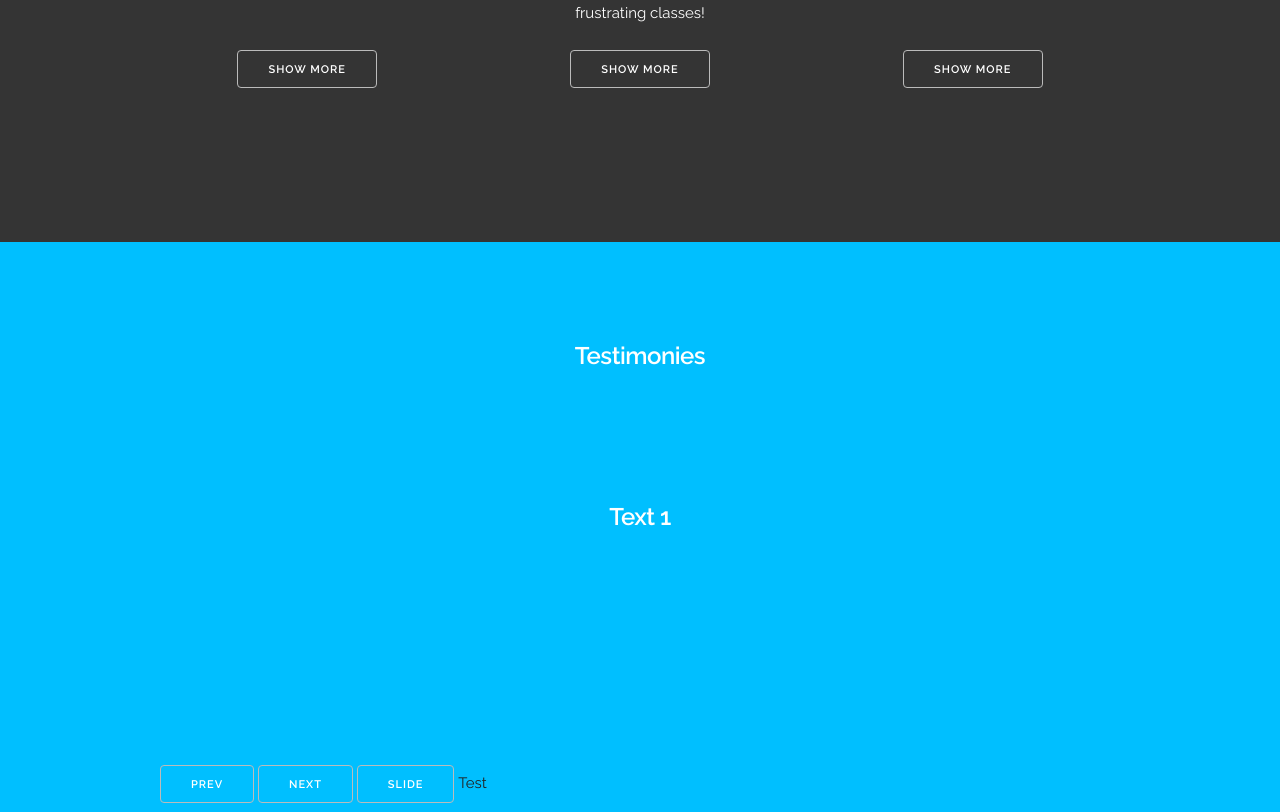
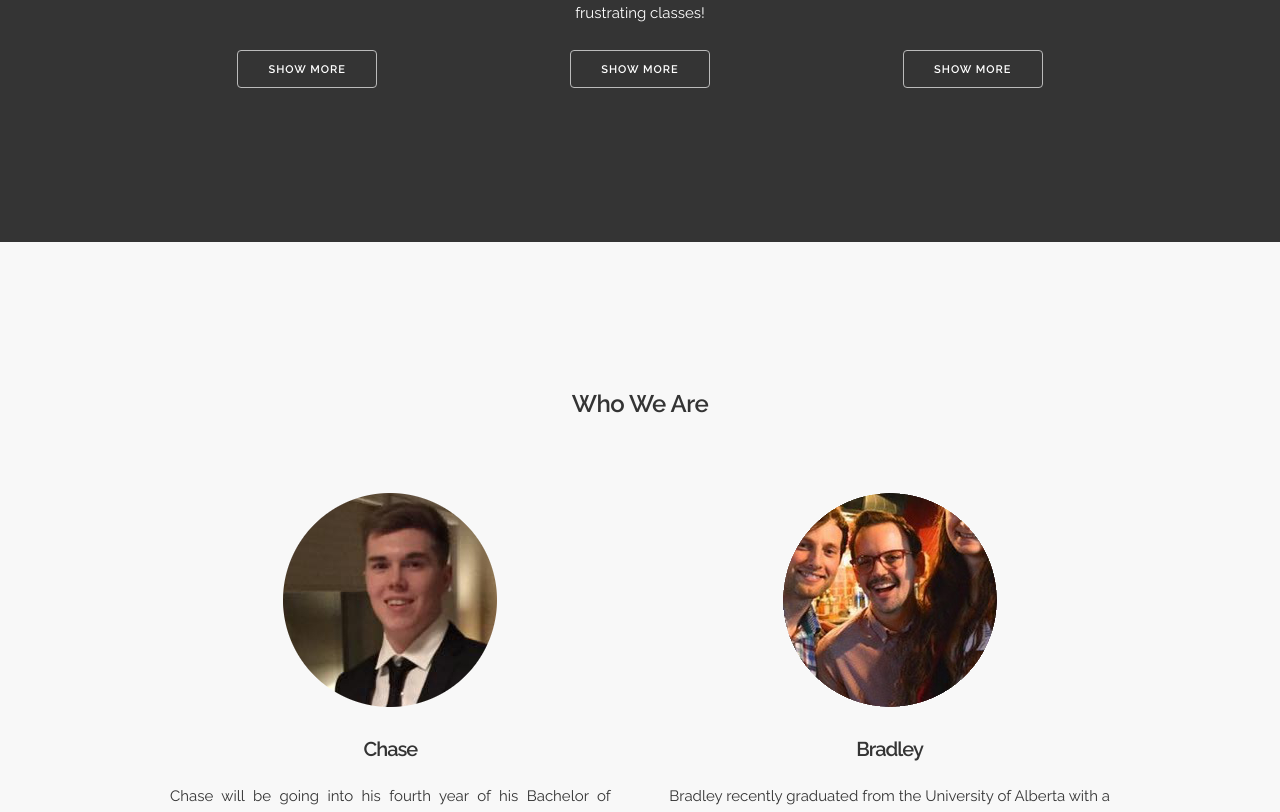
Before and after one commit to chickendiver/BreezeWebsite, a PHP site: page / in a window 1280 px wide. Shown: the part 1209-2021 px from the top of the page. Run offline with PHP 8.4, Linux system fonts and the light colour scheme; some libraries are stand-ins or nearby versions.

Commit message:
removed testimonies band

```diff
--- a/index.php
+++ b/index.php
@@ -154,7 +154,7 @@
       </div> <!-- End Container -->
   </div> <!-- End Band -->
 
-  <div class = "band testimonies" id = "testimonies">
+  <div class = "band testimonies" id = "testimonies" style="display:none;">
     <div class = "container">
       <div class = "row">
         <div class = "twelve columns">
```
